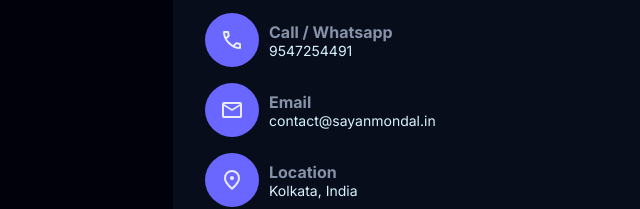
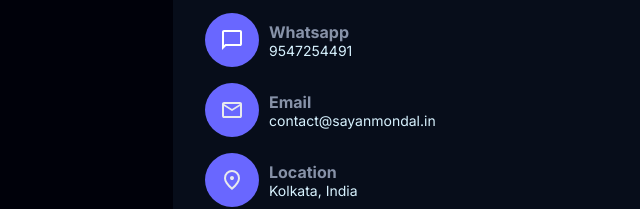
Before and after one commit to analystsayan/portfolio-website, a plain HTML site: page index.html in a window 1280 px wide. Shown: the part 1533-1742 px from the top of the page, 77-717 px from the left. Drawn offline with Linux system fonts and the light colour scheme; a web font is replaced by a local one.

Commit message:
changes in contact

```diff
--- a/index.html
+++ b/index.html
@@ -189,7 +189,8 @@
 
     <!-- Fullscreen overlay placed after the section (single image element inside) -->
     <div id="fullscreenOverlay" class="fullscreen-overlay" aria-hidden="true" role="dialog" aria-label="Image viewer">
-      <button class="back-btn" id="backBtn" aria-label="Close image viewer"><i class="fa-solid fa-angle-left"></i> Back</button>
+      <button class="back-btn" id="backBtn" aria-label="Close image viewer"><i class="fa-solid fa-angle-left"></i>
+        Back</button>
       <div class="overlay-inner" tabindex="-1">
         <img id="fullscreenImg" src="" alt="fullscreen view">
       </div>
@@ -232,13 +233,13 @@
             <div class="info-item">
               <span class="icon">
                 <svg xmlns="http://www.w3.org/2000/svg" height="24px" viewBox="0 -960 960 960" width="24px"
-                  fill="#e8eaed">
+                  fill="#ffffff">
                   <path
-                    d="M798-120q-125 0-247-54.5T329-329Q229-429 174.5-551T120-798q0-18 12-30t30-12h162q14 0 25 9.5t13 22.5l26 140q2 16-1 27t-11 19l-97 98q20 37 47.5 71.5T387-386q31 31 65 57.5t72 48.5l94-94q9-9 23.5-13.5T670-390l138 28q14 4 23 14.5t9 23.5v162q0 18-12 30t-30 12ZM241-600l66-66-17-94h-89q5 41 14 81t26 79Zm358 358q39 17 79.5 27t81.5 13v-88l-94-19-67 67ZM241-600Zm358 358Z" />
+                    d="M80-80v-720q0-33 23.5-56.5T160-880h640q33 0 56.5 23.5T880-800v480q0 33-23.5 56.5T800-240H240L80-80Zm126-240h594v-480H160v525l46-45Zm-46 0v-480 480Z" />
                 </svg>
               </span>
               <div>
-                <h4>Call / Whatsapp</h4>
+                <h4>Whatsapp</h4>
                 <p>9547254491</p>
               </div>
             </div>
```
